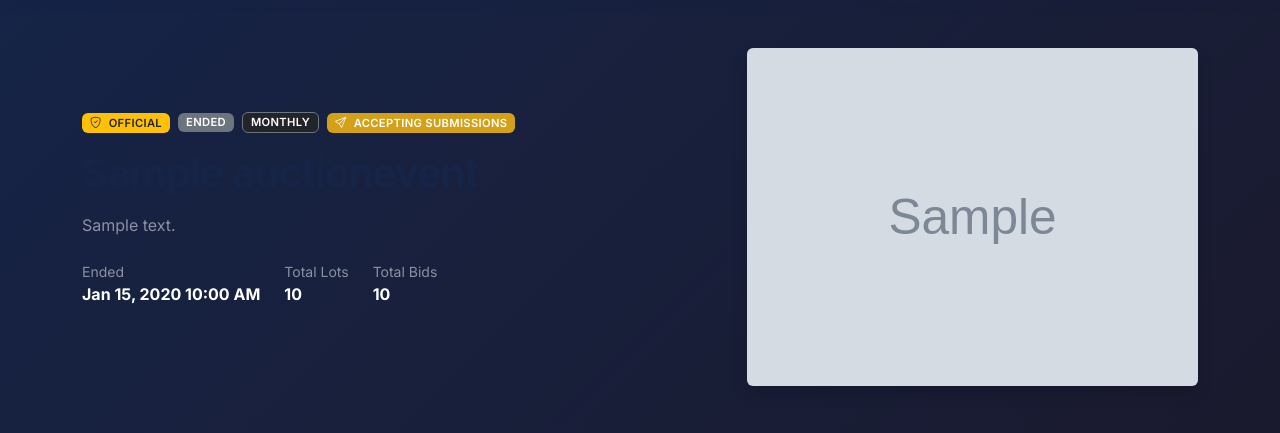
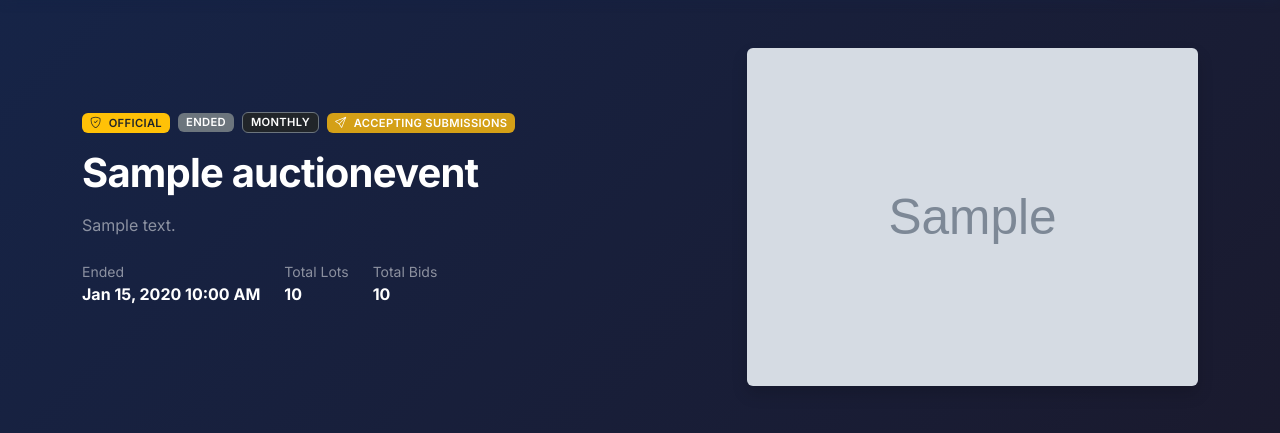
Before and after one commit to nadermx/heroesandmore, a Django app: a page that uses templates/marketplace/platform_auction_detail.html in a window 1280 px wide. Shown: the part 83-516 px from the top of the page. Run offline with Django 5.2, Linux system fonts and the light colour scheme; tables that the repository leaves empty hold one stand-in row (values such as "Sample post"); grey boxes marked "Sample" are stand-in pictures; parts of the project's set-up code (start-up, migrations or seed data) failed here and were passed over; some libraries are stand-ins or nearby versions.

Commit message:
Fix auction title invisible on dark background
Global h1 rule sets color to brand-navy, overriding Bootstrap text-white
inheritance. Added explicit white color to the auction detail h1.

Co-Authored-By: Claude Opus 4.6 <noreply@anthropic.com>

```diff
--- a/templates/marketplace/platform_auction_detail.html
+++ b/templates/marketplace/platform_auction_detail.html
@@ -34,7 +34,7 @@
                     </span>
                     {% endif %}
                 </div>
-                <h1 class="fw-bold mb-3">{{ event.name }}</h1>
+                <h1 class="fw-bold mb-3" style="color: #fff;">{{ event.name }}</h1>
                 {% if event.description %}
                 <p class="text-white-50 mb-4">{{ event.description }}</p>
                 {% endif %}
```
